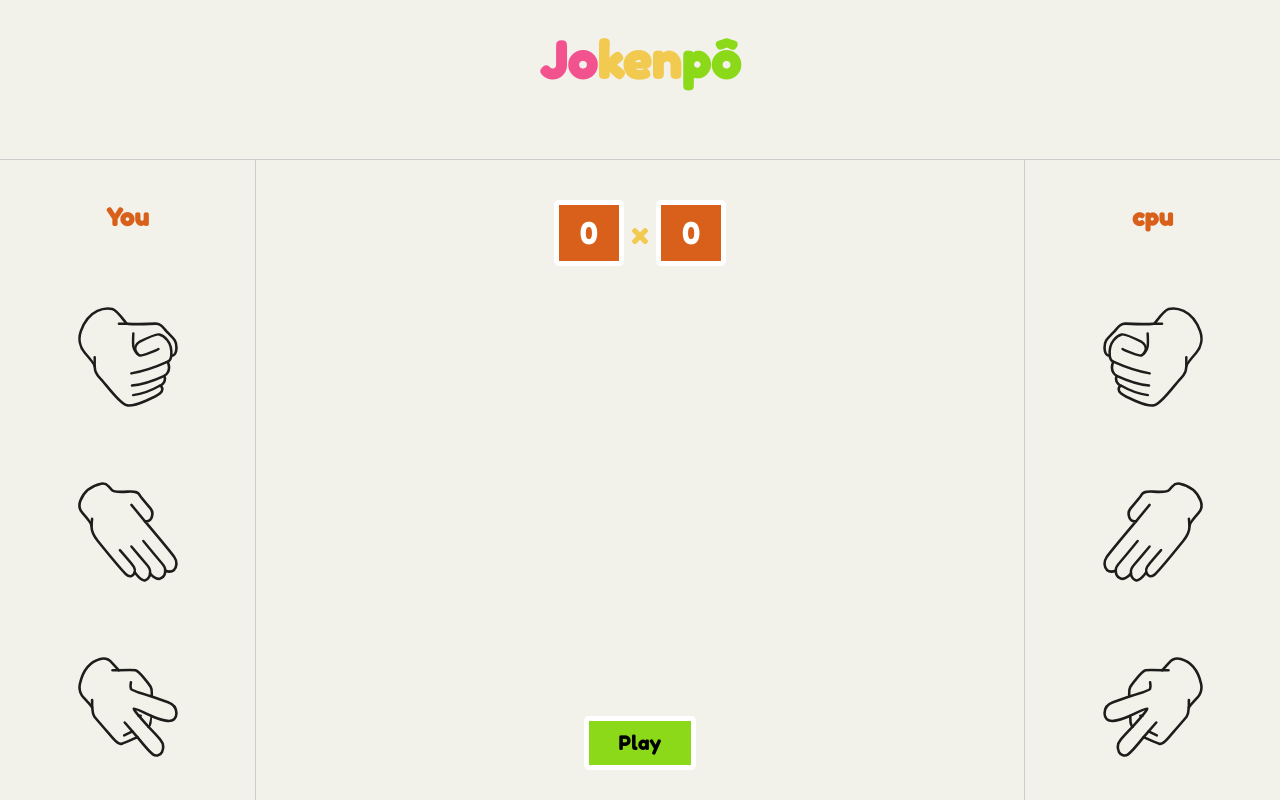
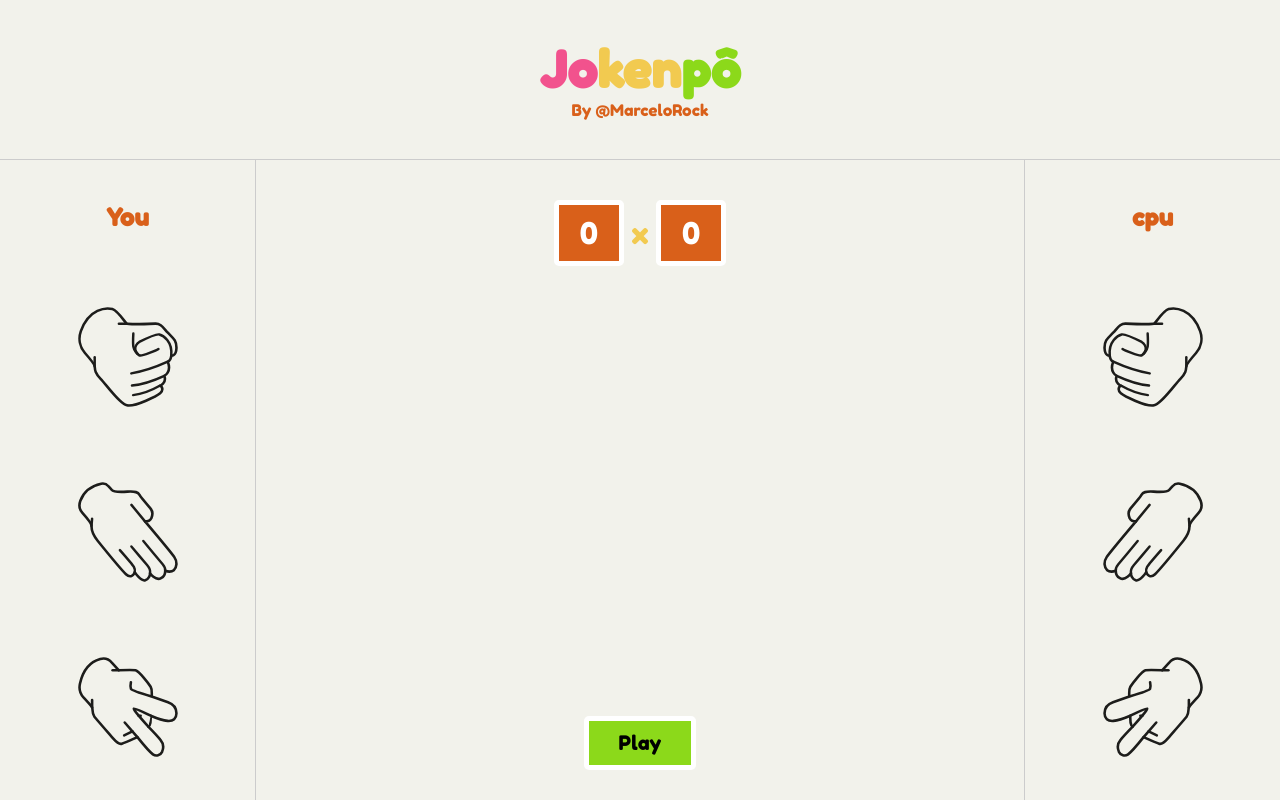
Before and after one commit to marcelorockcom/jokenpo, a plain HTML site: page index.html in a window 1280 px wide. Drawn offline with Linux system fonts and the light colour scheme.

Commit message:
Jokenpo Game

```diff
--- a/assets/css/style.css
+++ b/assets/css/style.css
@@ -26,9 +26,13 @@ body{
     color: var(--main)
 }
 
+a{
+    text-decoration: none;
+    color: var(--main);
+}
+
 h1{
     font-size: 5rem;
-    padding: 3rem;
 }
 
 h1 :nth-child(1){
@@ -63,6 +67,10 @@ button:hover{
 }
 
 .header{
+    display: flex;
+    flex-direction: column;
+    justify-content: center;
+    align-items: center;
     grid-column-start: 1;
     grid-column-end: 4;
     text-align: center;
@@ -203,7 +211,7 @@ input[type="radio"]:checked + label svg path.a{
 }
 
 .lose{
-    background-color: red;
+    background-color: var(--lose);
 }
 
 .tie{
--- a/index.html
+++ b/index.html
@@ -8,6 +8,16 @@
     <title>Jokenpô</title>
     <link rel="stylesheet" href="assets/css/style.css">
     <script src="assets/js/main.js" defer></script>
+    <meta property="og:type" content="website">
+    <meta property="og:url" content="https://jokenpo-mb.netlify.app/">
+    <meta property="og:title" content="Jokenpô - by @marcelorock"/>
+    <meta property="og:description" content="Jokenpo Game - HTML, CSS & JS"/>
+    <meta property="og:image" content="https://jokenpo-mb.netlify.app/assets/img/icon.png"/>
+    <meta property="og:image:width" content="1200"/>
+    <meta property="og:image:height" content="630"/>
+    <meta property="og:image" content="https://jokenpo-mb.netlify.app/assets/img/mockup.jpg"/>
+    <meta property="og:image:width" content="400"/>
+    <meta property="og:image:height" content="400"/>
 </head>
 <body>
     <div class="game">
@@ -15,6 +25,7 @@
             <h1>
                 <span>Jo</span><span>ken</span><span>pô</span>
             </h1>
+            <p>By <a href="https://github.com/marcelorockcom/jokenpo">@MarceloRock</a></p>
         </div>
         <div class="player">
             <h2>You</h2>
```
Also changed, not shown: assets/img/mockup.jpg (added).
